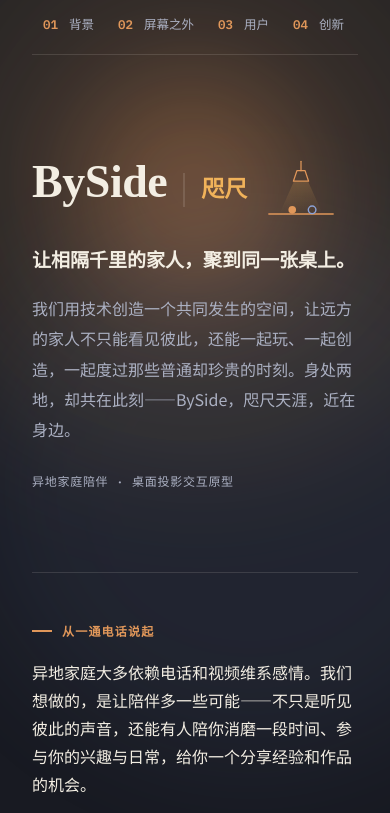
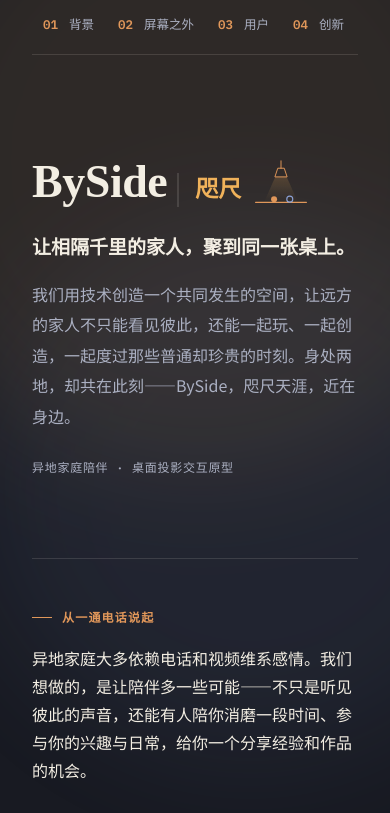
Before and after one commit to Doris112233/byside, a plain HTML site: page docs/index.html in a window 390 px wide. Shown: the top 813 px of the page. Drawn offline with Linux system fonts and the light colour scheme; animation ran at ten frames a second.

Commit message:
修手机端：去掉鼠标跟随光影，标题装饰不再换行
手机上整屏被冲成浅棕、文字几乎看不清。原因是那层跟随光斑：
着色器里半径按画布高度算（0.36 * u_res.y），手机画布 750x1624
设备像素，换算过来约 292 CSS px，比屏幕还宽；再叠加
mix-blend-mode:screen，深色背景就被整片提亮了。触屏也没有光标，
这团光只会僵在初始位置，还白跑一个 WebGL 循环耗电。

- 触屏设备（hover:hover + pointer:fine 不成立）或宽度小于 760px 时，
  直接移除 canvas 且不启动 WebGL。背后两团静态暖光保留。
- 标题旁的装饰原本在窄屏被挤到第二行，孤零零挂在标题下面。
  收窄间距和尺寸让它留在同一行；小于 360px 时隐藏。

```diff
--- a/docs/index.html
+++ b/docs/index.html
@@ -100,7 +100,12 @@
   .brandmark{ display:flex; align-items:baseline; gap:16px; flex-wrap:wrap; }
   /* 标题旁的静态小装饰：同一套手绘笔触，无底框 */
   .mark-deco{ width:clamp(84px,9vw,116px); height:auto; flex:none; align-self:center; margin-left:4px; }
-  @media (max-width:600px){ .mark-deco{ width:76px; margin-left:0; } }
+  /* 窄屏上原本会被挤到第二行，孤零零挂在标题下面。收窄间距和尺寸让它留在同一行。 */
+  @media (max-width:600px){
+    .brandmark{ gap:10px; }
+    .mark-deco{ width:60px; margin-left:0; }
+  }
+  @media (max-width:360px){ .mark-deco{ display:none; } }
   .brandmark .en{ font-family:var(--font-display); font-weight:900; font-size:clamp(46px,8vw,78px); line-height:1; letter-spacing:-.01em; }
   .brandmark .zh{ font-family:var(--font-display); font-weight:700; font-size:clamp(23px,3.2vw,30px); color:var(--lamp); position:relative; padding-left:18px; }
   .brandmark .zh::before{ content:""; position:absolute; left:0; top:8%; height:84%; width:2px; background:var(--line); }
@@ -714,6 +719,13 @@
   (function(){
     var canvas = document.getElementById('glowCanvas');
     if(!canvas) return;
+
+    // 触屏设备上没有光标，这团光只会僵在原地，还白白跑一个 WebGL 循环耗电。
+    // 手机端直接不要它，保留背后两团静态暖光就够了。
+    var hasMouse = window.matchMedia &&
+                   matchMedia('(hover: hover) and (pointer: fine)').matches;
+    if(!hasMouse || window.innerWidth < 760){ canvas.remove(); return; }
+
     var gl = null;
     try{ gl = canvas.getContext('webgl',{alpha:true, premultipliedAlpha:false, antialias:false}); }catch(e){}
     if(!gl){ canvas.remove(); return; }
```
